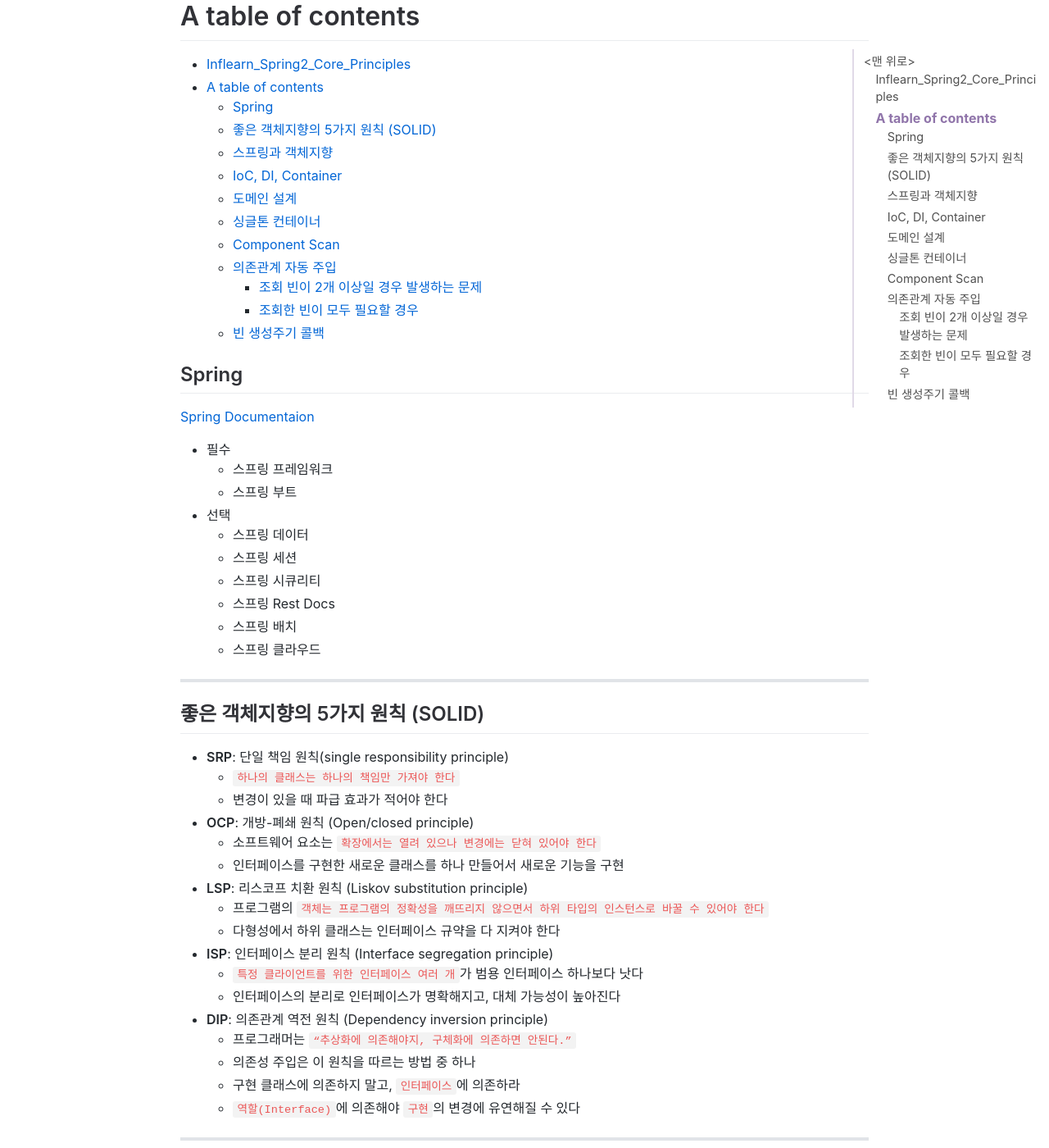
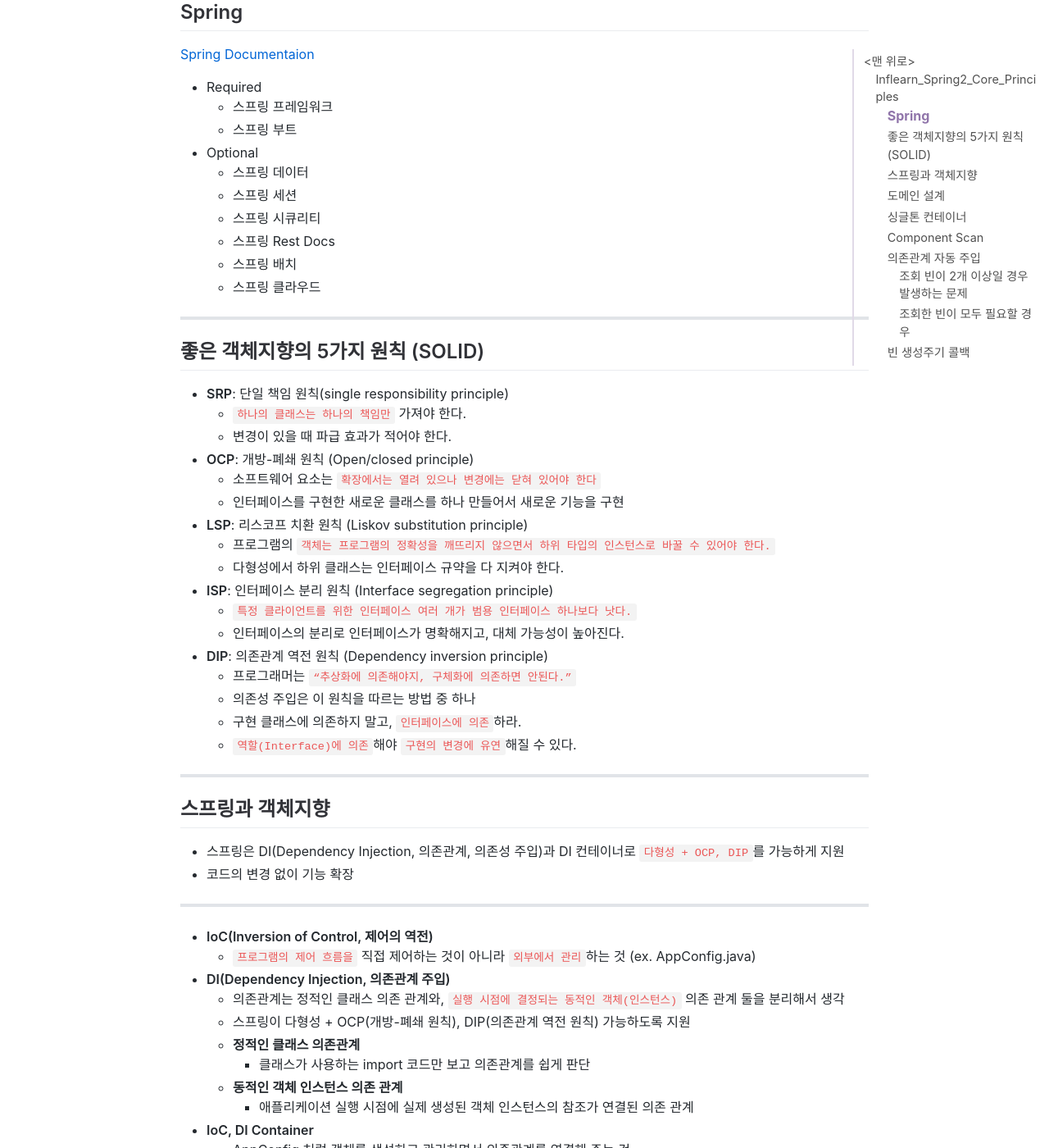
Before and after one commit to jihunparkme/jihunparkme.github.io, a Jekyll site: the page built from _posts/2021-05-31-Spring-Core.md, in a window 1280 px wide and 1400 px high, scrolled down 835 px. Shown: the whole window at 82% size. Built offline with Jekyll 4.4.1, drawn with Linux system fonts in a browser that asks for light colours; nearby versions of some CDN libraries; comment, search, counter and statistics services are not loaded; some of the changed text lies outside the part shown.

Commit message:
refactor: contents

```diff
--- a/_posts/2021-05-31-Spring-Core.md
+++ b/_posts/2021-05-31-Spring-Core.md
@@ -9,34 +9,18 @@
 
 # Inflearn_Spring2_Core_Principles
 
-나의 Role model.. 영한님의 Spring 강의 ([링크](https://www.inflearn.com/course/%EC%8A%A4%ED%94%84%EB%A7%81-%ED%95%B5%EC%8B%AC-%EC%9B%90%EB%A6%AC-%EA%B8%B0%EB%B3%B8%ED%8E%B8/dashboard))
+영한님의 [스프링 핵심 원리 - 기본편]((https://www.inflearn.com/course/%EC%8A%A4%ED%94%84%EB%A7%81-%ED%95%B5%EC%8B%AC-%EC%9B%90%EB%A6%AC-%EA%B8%B0%EB%B3%B8%ED%8E%B8/dashboard)) 강의노트
 
 스프링 핵심 원리 - 기본편 강의 노트
-
-# A table of contents
-
-- [Inflearn\_Spring2\_Core\_Principles](#inflearn_spring2_core_principles)
-- [A table of contents](#a-table-of-contents)
-  - [Spring](#spring)
-  - [좋은 객체지향의 5가지 원칙 (SOLID)](#좋은-객체지향의-5가지-원칙-solid)
-  - [스프링과 객체지향](#스프링과-객체지향)
-  - [IoC, DI, Container](#ioc-di-container)
-  - [도메인 설계](#도메인-설계)
-  - [싱글톤 컨테이너](#싱글톤-컨테이너)
-  - [Component Scan](#component-scan)
-  - [의존관계 자동 주입](#의존관계-자동-주입)
-    - [조회 빈이 2개 이상일 경우 발생하는 문제](#조회-빈이-2개-이상일-경우-발생하는-문제)
-    - [조회한 빈이 모두 필요할 경우](#조회한-빈이-모두-필요할-경우)
-  - [빈 생성주기 콜백](#빈-생성주기-콜백)
 
 ## Spring
 
 [Spring Documentaion](https://spring.io/projects)
 
-- 필수
+- Required
   - 스프링 프레임워크
   - 스프링 부트
-- 선택
+- Optional
   - 스프링 데이터
   - 스프링 세션
   - 스프링 시큐리티
@@ -49,22 +33,22 @@
 ## 좋은 객체지향의 5가지 원칙 (SOLID)
 
 - **SRP**: 단일 책임 원칙(single responsibility principle)
-  - `하나의 클래스는 하나의 책임만 가져야 한다`
-  - 변경이 있을 때 파급 효과가 적어야 한다
+  - `하나의 클래스는 하나의 책임만` 가져야 한다.
+  - 변경이 있을 때 파급 효과가 적어야 한다.
 - **OCP**: 개방-폐쇄 원칙 (Open/closed principle)
   - 소프트웨어 요소는 `확장에서는 열려 있으나 변경에는 닫혀 있어야 한다`
   - 인터페이스를 구현한 새로운 클래스를 하나 만들어서 새로운 기능을 구현
 - **LSP**: 리스코프 치환 원칙 (Liskov substitution principle)
-  - 프로그램의 `객체는 프로그램의 정확성을 깨뜨리지 않으면서 하위 타입의 인스턴스로 바꿀 수 있어야 한다`
-  - 다형성에서 하위 클래스는 인터페이스 규약을 다 지켜야 한다
+  - 프로그램의 `객체는 프로그램의 정확성을 깨뜨리지 않으면서 하위 타입의 인스턴스로 바꿀 수 있어야 한다.`
+  - 다형성에서 하위 클래스는 인터페이스 규약을 다 지켜야 한다.
 - **ISP**: 인터페이스 분리 원칙 (Interface segregation principle)
-  - `특정 클라이언트를 위한 인터페이스 여러 개`가 범용 인터페이스 하나보다 낫다
-  - 인터페이스의 분리로 인터페이스가 명확해지고, 대체 가능성이 높아진다
+  - `특정 클라이언트를 위한 인터페이스 여러 개가 범용 인터페이스 하나보다 낫다.`
+  - 인터페이스의 분리로 인터페이스가 명확해지고, 대체 가능성이 높아진다.
 - **DIP**: 의존관계 역전 원칙 (Dependency inversion principle)
   - 프로그래머는 `“추상화에 의존해야지, 구체화에 의존하면 안된다.”`
   - 의존성 주입은 이 원칙을 따르는 방법 중 하나
-  - 구현 클래스에 의존하지 말고, `인터페이스`에 의존하라
-  - `역할(Interface)`에 의존해야 `구현`의 변경에 유연해질 수 있다
+  - 구현 클래스에 의존하지 말고, `인터페이스에 의존`하라.
+  - `역할(Interface)에 의존`해야 `구현의 변경에 유연`해질 수 있다.
 
 ---
 
@@ -75,15 +59,14 @@
 
 ---
 
-## IoC, DI, Container
-
 - **IoC(Inversion of Control, 제어의 역전)**
-  - 프로그램의 제어 흐름을 직접 제어하는 것이 아니라 외부에서 관리하는 것 (ex. AppConfig.java)
+  - `프로그램의 제어 흐름을` 직접 제어하는 것이 아니라 `외부에서 관리`하는 것 (ex. AppConfig.java)
 - **DI(Dependency Injection, 의존관계 주입)**
-  - 의존관계는 정적인 클래스 의존 관계와, 실행 시점에 결정되는 동적인 객체(인스턴스) 의존 관계 둘을 분리해서 생각
-  - `정적인 클래스 의존관계`
+  - 의존관계는 정적인 클래스 의존 관계와, `실행 시점에 결정되는 동적인 객체(인스턴스)` 의존 관계 둘을 분리해서 생각
+  - 스프링이 다형성 + OCP(개방-폐쇄 원칙), DIP(의존관계 역전 원칙) 가능하도록 지원
+  - **정적인 클래스 의존관계**
     - 클래스가 사용하는 import 코드만 보고 의존관계를 쉽게 판단
-  - `동적인 객체 인스턴스 의존 관계`
+  - **동적인 객체 인스턴스 의존 관계**
     - 애플리케이션 실행 시점에 실제 생성된 객체 인스턴스의 참조가 연결된 의존 관계
 - **IoC, DI Container**
   - AppConfig 처럼 객체를 생성하고 관리하면서 의존관계를 연결해 주는 것
@@ -311,11 +294,12 @@
 
 - 스프링 빈의 이벤트 라이프사이클
 
-  - 스프링 컨테이너 -> 생성 스프링 빈 생성 -> 의존관계 주입 -> 초기화 콜백 -> 사용 -> 소멸전 콜백 -> 스프링 -> 종료
+  - 스프링 컨테이너 -> 생성 스프링 빈 생성 -> 의존관계 주입 -> 초기화 콜백( 빈이 생성되고, 빈의 의존관계 주입이 완료된 후 호출) -> 사용 -> 소멸전 콜백(빈이 소멸되기 직전에 호출) -> 스프링 -> 종료
 
-- 객체의 생성과 초기화를 분리하자 !
+- 객체의 생성과 초기화를 분리하자.
 
-  - 생성자는 객체 생성에 책임을, 초기화는 생성된 값들을 활용해서 커넥션 열결과 같은 무거운 동작을
+  - 생성자는 객체 생성에 책임을, 초기화는 생성된 값들을 활용해서 커넥션 열결과 같은 무거운 동작을 수행
+  - 생성자 안에서 무거운 초기화 작업을 함께 하는 것 보다는 객체를 생성하는 부분과 초기화 하는 부분을 명확하게 나누는 것이 유지보수 관점에서 좋음
 
 - 스프링의 빈 생명주기 콜백 지원 방법
   - 인터페이스(InitializingBean, DisposableBean)
```
